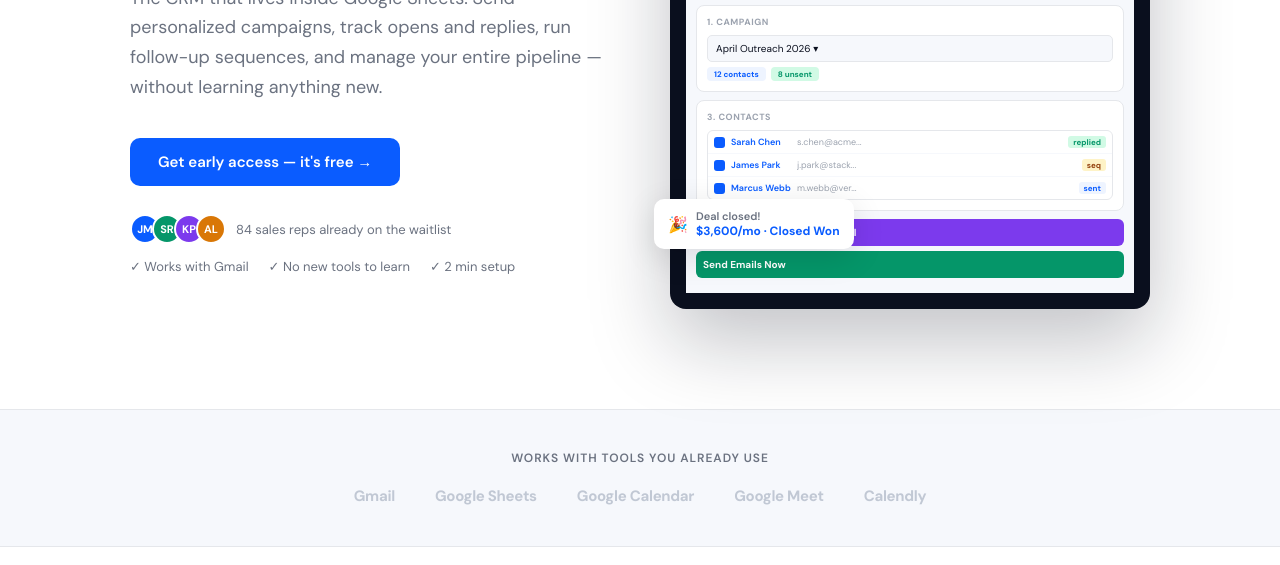
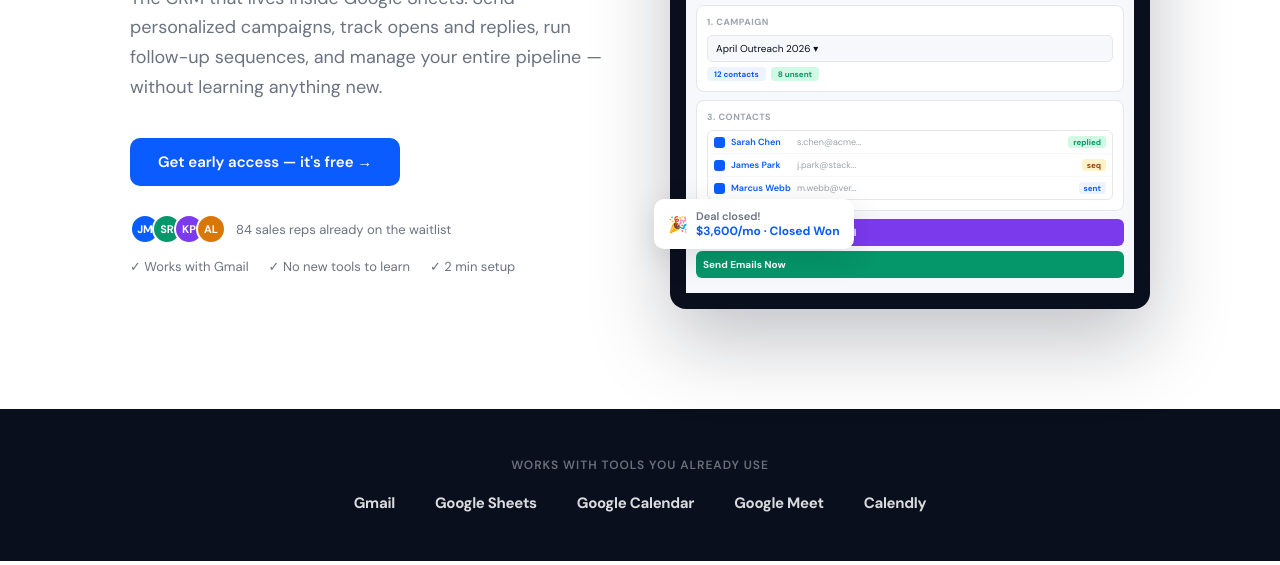
Before and after one commit to DigitalProducts131/zentry-crm, a plain HTML site: page index.html in a window 1280 px wide. Shown: the part 387-952 px from the top of the page. Drawn offline with Linux system fonts and the light colour scheme.

Commit message:
Update index.html

```diff
--- a/index.html
+++ b/index.html
@@ -212,13 +212,12 @@ h1 em { font-style: italic; color: var(--blue); }
 
 /* LOGOS */
 .logos-section {
-  padding: 40px; text-align: center;
-  border-top: 1px solid var(--border); border-bottom: 1px solid var(--border);
-  background: var(--bg);
+  padding: 48px 40px; text-align: center;
+  background: var(--navy);
 }
-.logos-label { font-size: 12px; color: var(--muted); text-transform: uppercase; letter-spacing: .08em; font-weight: 600; margin-bottom: 20px; }
+.logos-label { font-size: 12px; color: rgba(255,255,255,.4); text-transform: uppercase; letter-spacing: .08em; font-weight: 600; margin-bottom: 20px; }
 .logos-row { display: flex; gap: 40px; justify-content: center; align-items: center; flex-wrap: wrap; }
-.logo-item { font-size: 15px; font-weight: 700; color: #C1C8D4; letter-spacing: -.02em; }
+.logo-item { font-size: 15px; font-weight: 700; color: rgba(255,255,255,.85); letter-spacing: -.02em; }
 
 /* FEATURES */
 .features {
```
